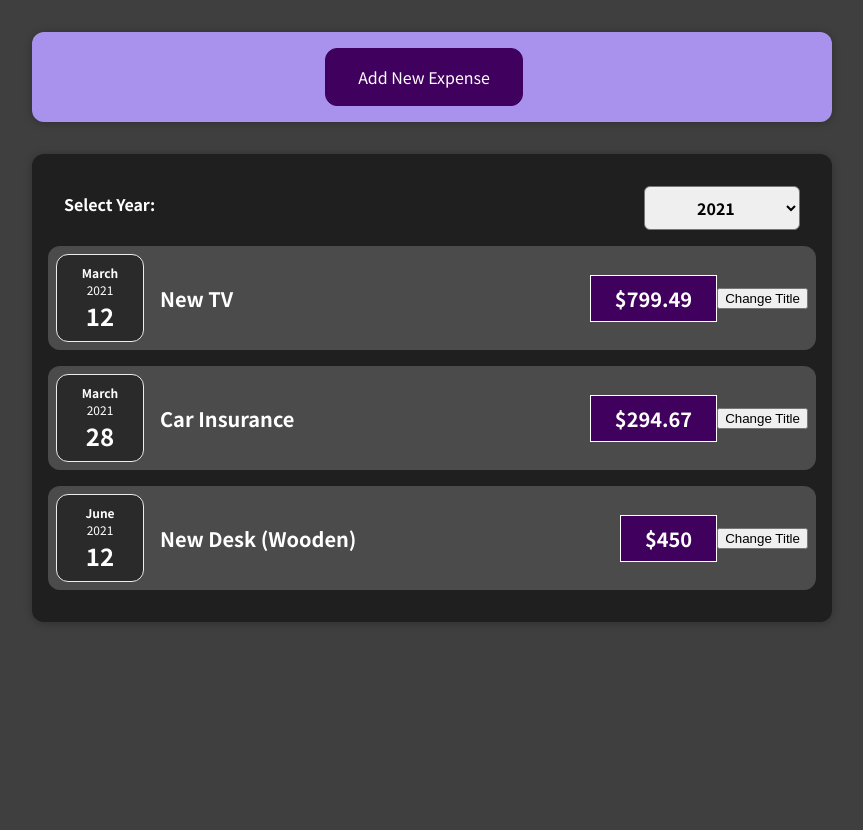
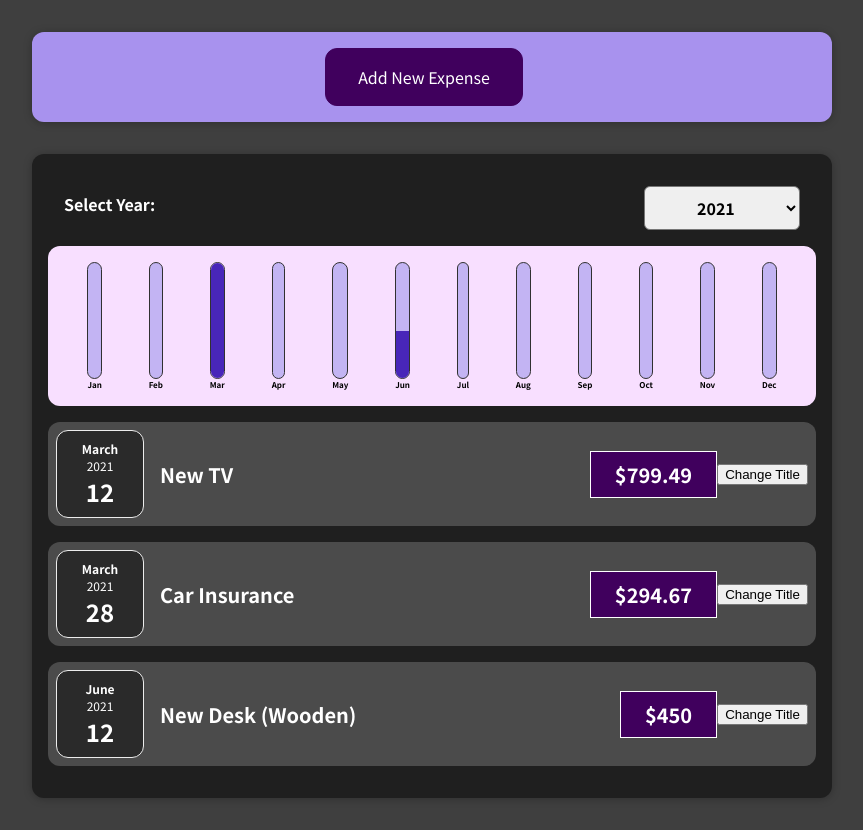
Before and after one commit to aceofbassgreg/udemy-react-complete-guide, a React (Create React App) app: page / in a window 1280 px wide. Shown: the whole page, without its empty margins (208-1071 px from the left). Before the commit the page ends 800 px from the top, so only its background shows below. Built offline with nearby package versions, Linux system fonts and the light colour scheme.

Commit message:
Renders Chart component from prior commit:
* creates ExpensesChart, renders taht in Expenses.js
* fixes some prop consistency
* fixes for loop to use for ... of as opposed to for ... in
* enforce number conversion for expense.amount in form submission

```diff
--- a/src/components/Chart/Chart.js
+++ b/src/components/Chart/Chart.js
@@ -4,12 +4,15 @@
 import './Chart.css'
 
 const Chart = props => {
+  const dataPointValues = props.dataPoints.map(dataPoint => dataPoint.value);
+  const totalMax = Math.max(...dataPointValues);
+
   return <div className="chart">
     { props.dataPoints.map(dataPoint => <ChartBar
         key={ dataPoint.label }
         value={ dataPoint.value }
         label={ dataPoint.label }
-        maxValue={ null }
+        maxValue={ totalMax }
       />
     ) }
   </div>
--- a/src/components/Chart/ChartBar.js
+++ b/src/components/Chart/ChartBar.js
@@ -1,11 +1,13 @@
 import React from 'react';
+import './ChartBar.css';
 
 const ChartBar = props => {
   let barFillHeight = '0%';
 
-  if (props.max > 0) {
-    barFillHeight = Math.round((props.value / props.max) * 100) + '%';
+  if (props.maxValue > 0) {
+    barFillHeight = Math.round((props.value / props.maxValue) * 100) + '%';
   }
+
   return <div className='chart-bar'>
     <div className='chart-bar__inner'>
       <div className='chart-bar__fill' style={{ height: barFillHeight }}>
@@ -13,7 +15,6 @@
     </div>
     <div className='chart-bar__label'>{ props.label }
     </div>
-
   </div>
 }
 
--- a/src/components/Expenses/Expenses.js
+++ b/src/components/Expenses/Expenses.js
@@ -1,5 +1,6 @@
 import React, { useState } from 'react';
 import Card from '../UI/Card';
+import ExpensesChart from './ExpensesChart';
 import ExpenseFilter from './ExpenseFilter';
 import ExpensesList from './ExpensesList';
 import './Expenses.css';
@@ -19,6 +20,7 @@
     <div>
       <Card className="expenses">
       <ExpenseFilter selectedDateFilter={ filteredYear } onChangeDateFilter={ filterByDate }/>
+      <ExpensesChart expenses={ filteredExpenses } />
       <ExpensesList items={ filteredExpenses } />
     </Card>
   </div>
--- /dev/null
+++ b/src/components/Expenses/ExpensesChart.js
@@ -0,0 +1,28 @@
+import React from 'react';
+import Chart from '../Chart/Chart';
+
+const ExpensesChart = props => {
+  const chartDataPoints = [
+    { label: 'Jan', value: 0 },
+    { label: 'Feb', value: 0 },
+    { label: 'Mar', value: 0 },
+    { label: 'Apr', value: 0 },
+    { label: 'May', value: 0 },
+    { label: 'Jun', value: 0 },
+    { label: 'Jul', value: 0 },
+    { label: 'Aug', value: 0 },
+    { label: 'Sep', value: 0 },
+    { label: 'Oct', value: 0 },
+    { label: 'Nov', value: 0 },
+    { label: 'Dec', value: 0 },
+  ];
+
+  // needs to be for (.. of) loop since props.expenses is an array
+  for (const expense of props.expenses) {
+    const expenseMonthIndex = expense.date.getMonth(); // January is 0
+    chartDataPoints[expenseMonthIndex].value += expense.amount;
+  }
+  return <Chart dataPoints={ chartDataPoints }/>
+};
+
+export default ExpensesChart;
--- a/src/components/NewExpense/ExpenseForm.js
+++ b/src/components/NewExpense/ExpenseForm.js
@@ -30,7 +30,7 @@
 
     const expenseData = {
       title: enteredTitle,
-      amount: enteredAmount,
+      amount: +enteredAmount, // + enforces number conversion
       date: new Date(enteredDate)
     }
 
```
